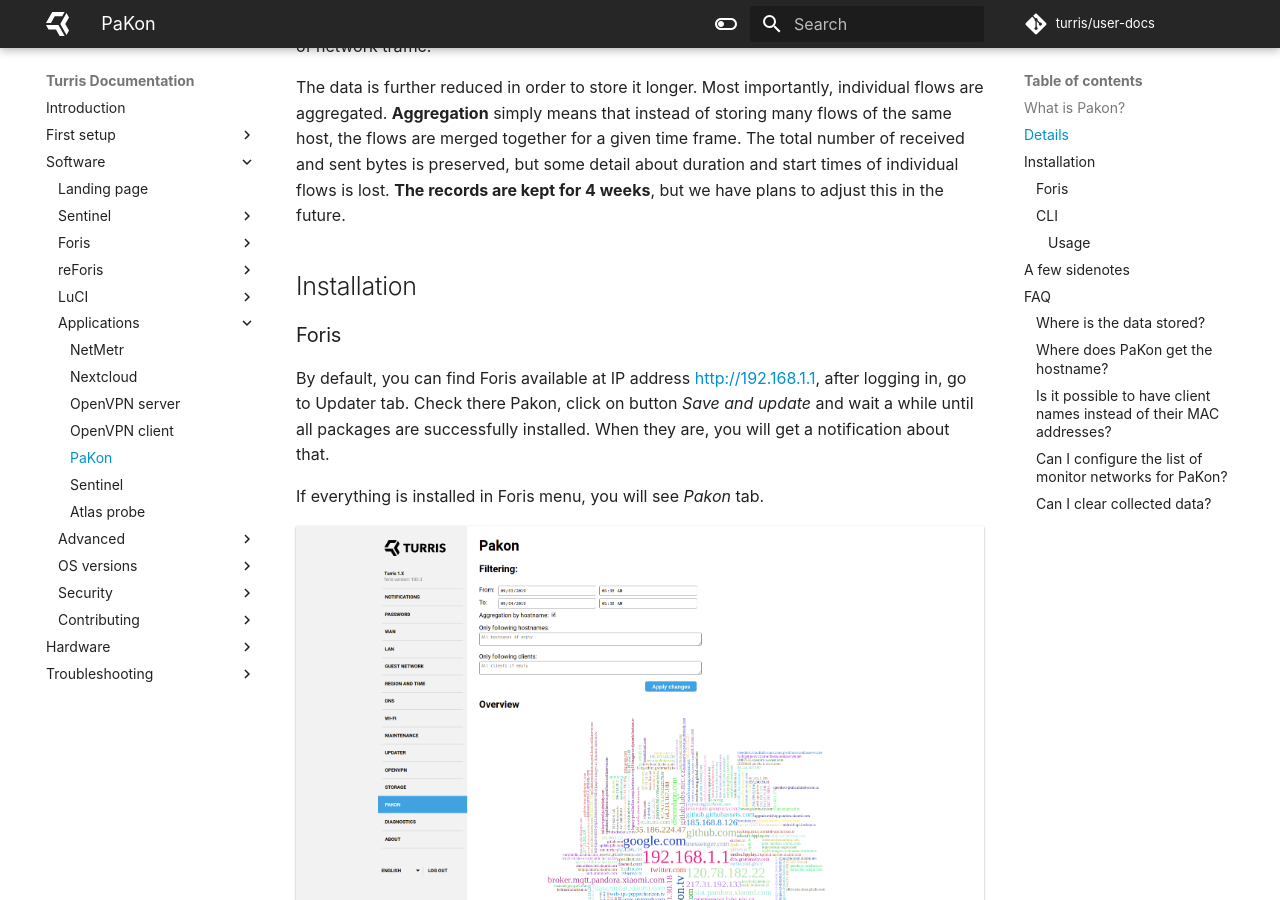
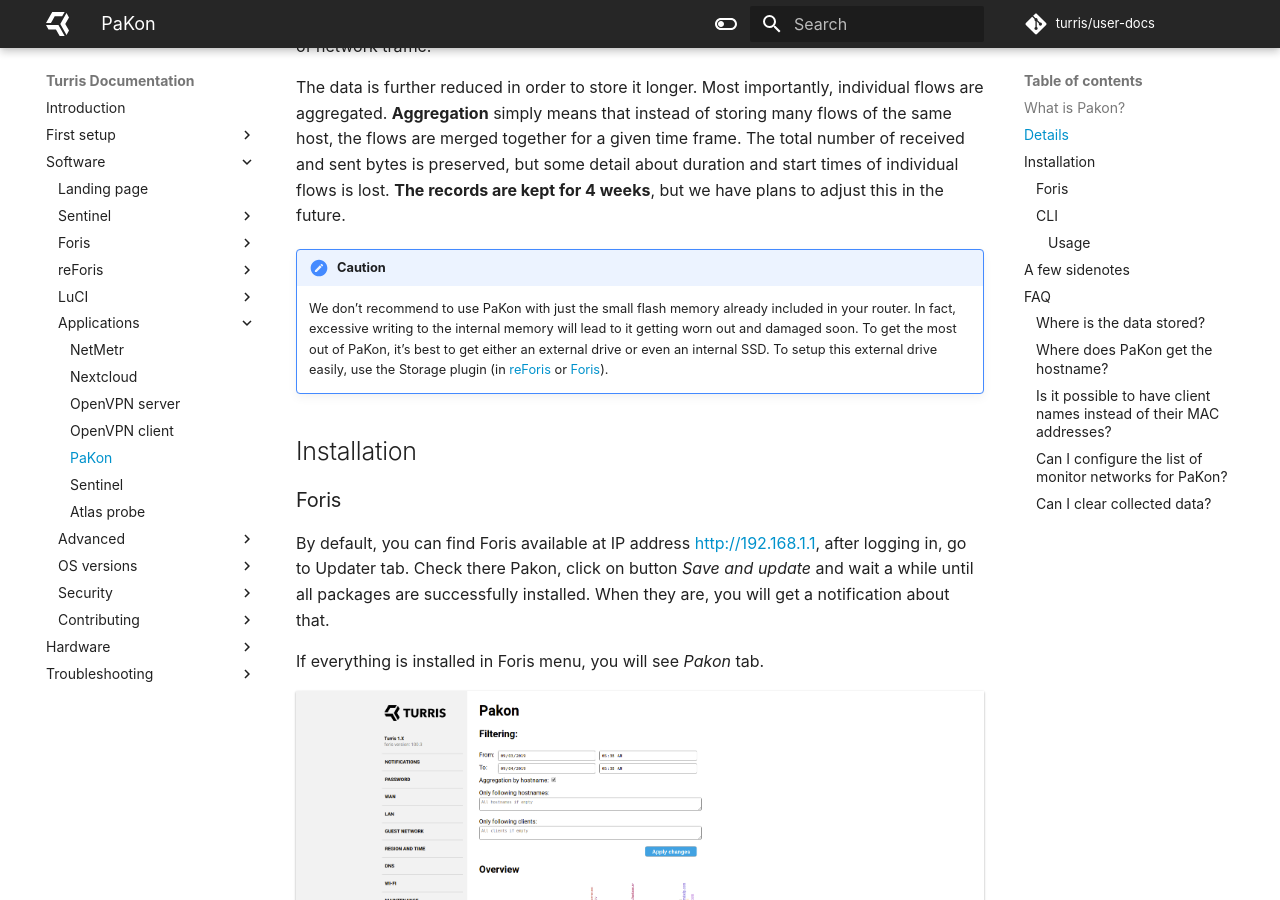
Before and after one commit to turris-cz/user-docs, an MkDocs documentation site: the page built from docs/basics/apps/pakon.md, in a window 1280 px wide and 900 px high, scrolled down 955 px. Built offline with MkDocs 1.6.1 and Material for MkDocs 9.7.7, drawn with Linux system fonts in a browser that asks for light colours.

Commit message:
apps/pakon: Add warning about internal storage

```diff
--- a/docs/basics/apps/pakon.md
+++ b/docs/basics/apps/pakon.md
@@ -47,6 +47,15 @@
 time frame. The total number of received and sent bytes is preserved, but some
 detail about duration and start times of individual flows is lost. **The records
 are kept for 4 weeks**, but we have plans to adjust this in the future.
+
+!!! caution
+    We don't recommend to use PaKon with just the small flash memory already
+    included in your router. In fact, excessive writing to the internal memory
+    will lead to it getting worn out and damaged soon. To get the most out of
+    PaKon, it’s best to get either an external drive or even an internal SSD.
+    To setup this external drive easily, use the Storage plugin (in
+    [reForis](../../basics/reforis/storage-plugin/storage-plugin.md)
+    or [Foris](../../basics/foris/storage-plugin/storage-plugin.md)).
 
 ## Installation
 
```
